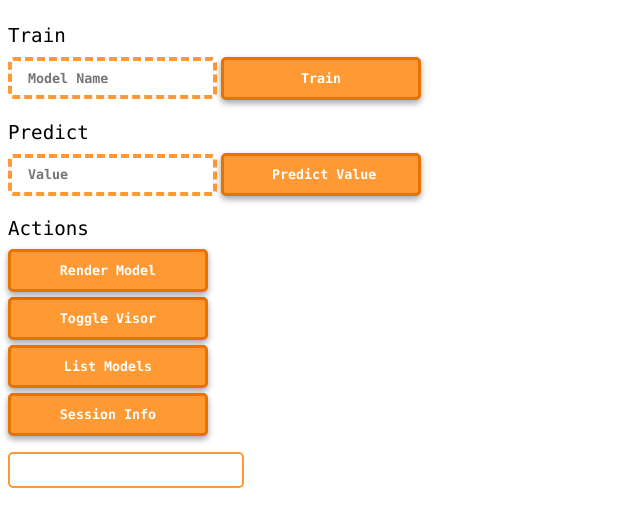
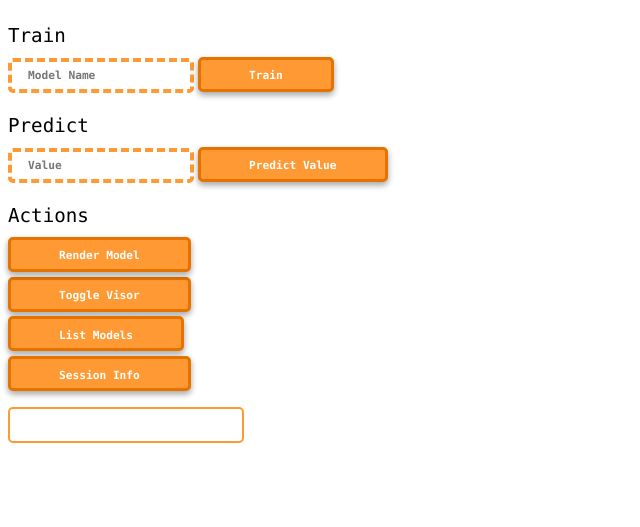
Before and after one commit to DrewJay/Predator, a website: page index.html in a window 1280 px wide. Shown: the part 187-714 px from the top of the page, without its empty margins (0-640 px from the left). Drawn offline with nearby package versions, Linux system fonts and the light colour scheme.

Commit message:
Small design updates.

```diff
--- a/index.html
+++ b/index.html
@@ -33,9 +33,10 @@
 
             input[type="button"] {
                 background: #ff9933;
+                font-size: .7rem;
                 border: 3px solid #e67300;
-                height: 43px;
-                width: 200px;
+                text-align: center;
+                height: 35px;
                 color: white;
                 box-shadow: 0 3px 6px rgba(0,0,0,0.16), 0 3px 6px rgba(0,0,0,0.23);
                 padding: .6rem 3rem;
@@ -50,6 +51,8 @@
 
             input[type="text"] {
                 background: transparent;
+                font-size: .7rem;
+                height: 8px;
                 border: 4px dashed #ff9933;
                 padding: .6rem 1rem;
                 border-radius: 5px;
@@ -80,7 +83,7 @@
 
             #display {
                 font-family: "Lucida Console", "Monaco", monospace;
-                font-size: 1.5rem;
+                font-size: 1rem;
                 min-width: 200px;
                 padding: 1rem;
                 border: 2px solid #ff9933;
```
